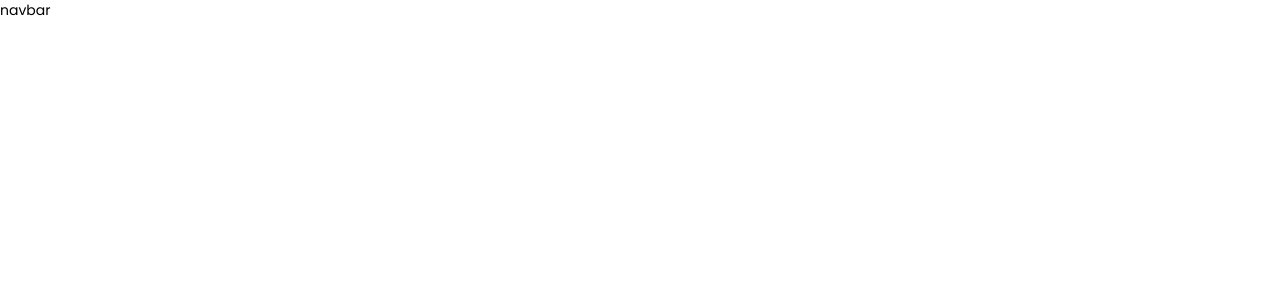
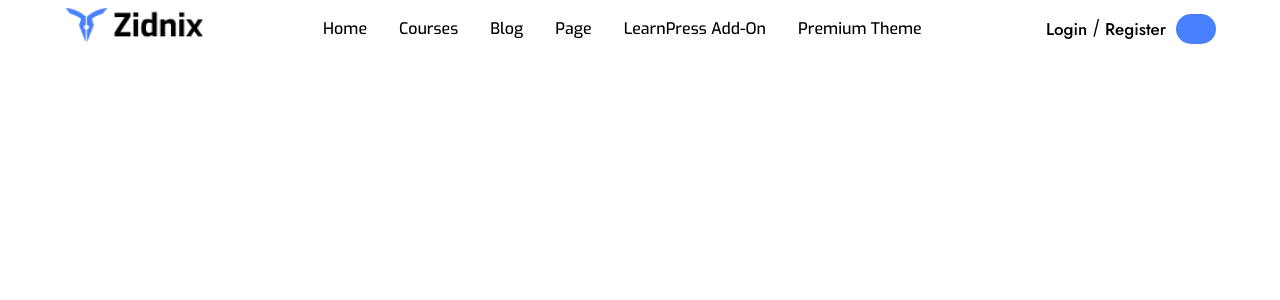
Before and after one commit to Amil-Patel/LMS, a React (Create React App) app in the folder client/: page / in a window 1280 px wide. Before the commit this address had no page. Shown: the top 300 px of the page. Built offline with nearby package versions, Linux system fonts and the light colour scheme; the HTML template or start-up script is replaced by a standard one.

Commit message:
navbar design

```diff
--- /dev/null
+++ b/client/src/assets/css/client/navbar.css
@@ -0,0 +1,62 @@
+*{
+    padding: 0;
+    margin: 0;
+    list-style: none;
+    box-sizing: border-box;
+}
+
+.navbar-section{
+    display: flex;
+    padding: 0 5%;
+    align-items: center;
+    justify-content: space-between;
+}
+
+.navbar-logo img{
+    width: 140px;
+}
+
+.navbar-pages ul{
+    display: flex;
+    font-weight: 500;
+    font-family: "Exo", serif;
+}
+
+.navbar-pages ul li{
+    cursor: pointer;
+    padding: 18px 16px;
+}
+
+.navbar-pages ul li:hover{
+    color: var(--button-primary-color);
+    background-color: var(--breadcrumb-bg-color);
+}
+
+.navbar-login-section a{
+    font-size:17px;
+    padding: 0 5px;
+    font-weight: 500;
+    font-family: "Jost", sans-serif;
+}
+
+.navbar-login-section a:hover{
+    color: var(--button-primary-color);
+    cursor: pointer;
+}
+
+.navbar-login-section{
+    display: flex;
+    align-items: center;
+}
+
+.login-section-icon{
+    display: flex;
+    justify-content: center;
+    align-items: center;
+    border-radius: 20px;
+    margin-left: 5px;
+    background-color: var(--button-primary-color);
+    color: var(--white);
+    width: 40px;
+    height: 30px;
+}
--- a/client/src/assets/css/main.css
+++ b/client/src/assets/css/main.css
@@ -1,5 +1,6 @@
 @import url("https://fonts.googleapis.com/css2?family=Jost:ital,wght@0,100..900;1,100..900&display=swap");
 @import url("https://fonts.googleapis.com/css2?family=Jost:ital,wght@0,100..900;1,100..900&family=Poppins:ital,wght@0,100;0,200;0,300;0,400;0,500;0,600;0,700;0,800;0,900;1,100;1,200;1,300;1,400;1,500;1,600;1,700;1,800;1,900&display=swap");
+@import url('https://fonts.googleapis.com/css2?family=Exo:ital,wght@0,100..900;1,100..900&family=Jost:ital,wght@0,100..900;1,100..900&display=swap');
 
 :root {
   /* font family declaration */
@@ -22,6 +23,9 @@
   --button-secondary-color: #EEEEEE;
   --net-amount-row-color: #f5f6fa;
   --module-list-bg: #F5F6FA;
+  --breadcrumb-bg-color:#F9F9FB;
+  --breadcrumb-primary-color:#555555;
+  --breadcrumb-secondary-color:#9D9D9D;
 }
 
 /*---------------------------------
--- a/client/src/pages/client/layout/Navbar.js
+++ b/client/src/pages/client/layout/Navbar.js
@@ -1,9 +1,29 @@
 import React from 'react'
+import '../../../assets/css/client/navbar.css';
 
 const Navbar = () => {
   return (
     <>
-      <p>navbar</p>
+      <nav className='navbar-section'>
+        <div className='navbar-logo'>
+          <img src={require("../../../assets/image/Logo.png")} alt="logo" />
+        </div>
+        <div className='navbar-pages'>
+          <ul>
+            <li>Home</li>
+            <li>Courses</li>
+            <li>Blog</li>
+            <li>Page <i class="fa-solid fa-angle-down"></i></li>
+            <li>LearnPress Add-On</li>
+            <li>Premium Theme</li>
+          </ul>
+        </div>
+        <div className='navbar-login-section'>
+          <a> Login </a> /
+          <a> Register </a>
+          <div className='login-section-icon'><i className="fa-solid fa-magnifying-glass"></i></div>
+        </div>
+      </nav>
     </>
   )
 }
```
Also changed, not shown: client/src/assets/css/client/breadcrumb.css (added, +17 -0 lines), client/src/pages/client/course/Breadcrumb.js (added, +30 -0 lines), client/src/pages/client/course/index.js (+14 -0 lines), client/src/assets/image/Logo.png.
